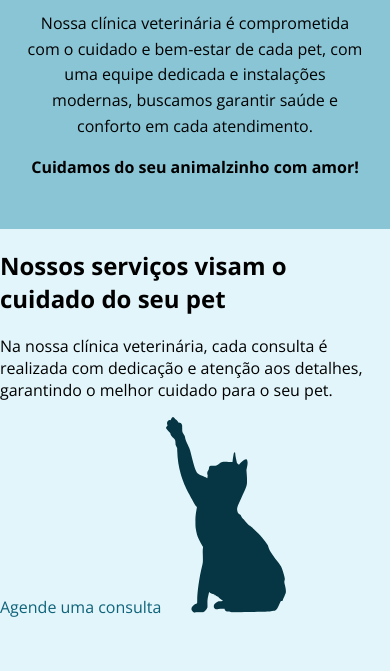
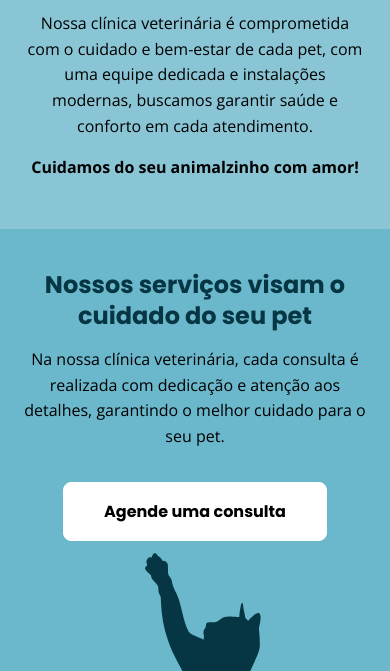
Before and after one commit to thiagoatsl/Pindorama-Pets, a plain HTML site: page index.html in a window 390 px wide. Shown: the part 798-1469 px from the top of the page. Before the commit the page ends 1416 px from the top, so only its background shows below. Drawn offline with nearby package versions, Linux system fonts and the light colour scheme.

Commit message:
feat: sessão serviços mobile

```diff
--- a/css/style.css
+++ b/css/style.css
@@ -339,6 +339,71 @@ SEÇÃO SERVIÇOS
     display: none;
 }
 
+.services {
+    background-color: #6bb7cb;
+    border: none;
+    margin: 0;
+    padding: 2.5rem 1.5rem 0 1.5rem;
+    position: relative;
+    overflow: hidden;
+
+
+}
+
+.services-intro-card {
+    display: flex;
+    flex-direction: column;
+    align-items: center;
+    text-align: center;
+    position: relative;
+    padding-bottom: 130px;
+
+}
+
+.services-intro-title {
+    font-family: var(--font-main);
+    font-size: var(--size-title);
+    color: #063643;
+    margin: 0 0 1rem 0;
+    line-height: 1.30;
+}
+
+
+.services-intro-card p {
+    font-family: var(--font-secondary);
+    font-size: var(--size-mobile-l);
+    line-height: 1.6;
+    margin: 0
+}
+
+.btn-secondary {
+    display: inline-block;
+    background-color: #ffffff;
+    color: #000000;
+    padding: 1rem 2.5rem;
+    border-radius: 8px;
+    font-family: var(--font-main);
+    font-weight: 700;
+    font-size: var(--size-detail);
+    text-align: center;
+    transition: background-color 0.3s ease;
+    border: 1px solid #ffffff;
+    margin-top: 2rem;
+
+}
+
+.btn-secondary:hover {
+    background-color: #c9c7c7;
+}
+
+
+.services-intro-img {
+    position: absolute;
+    bottom: -160px;
+    right: 15%;
+    height: auto;
+    width: 170px;
+}
 
 
 /*
```
